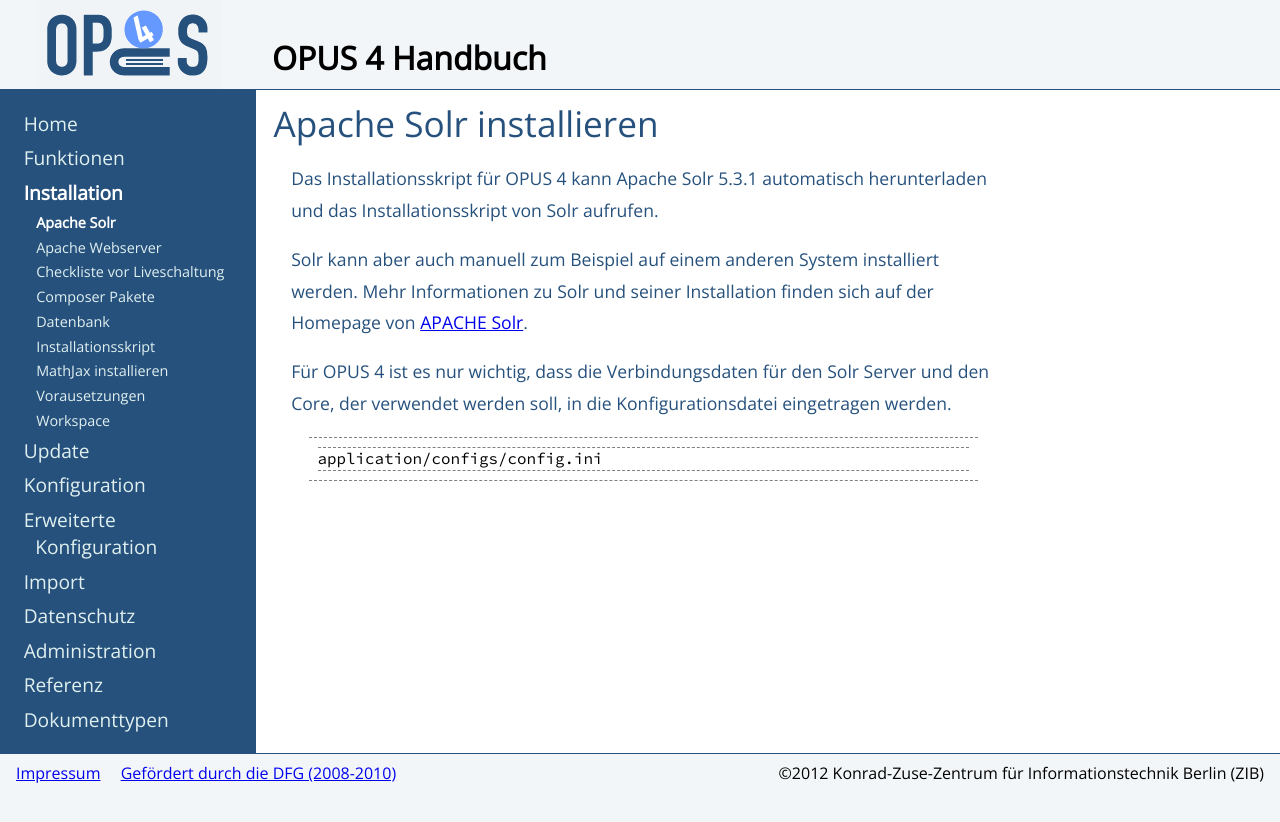
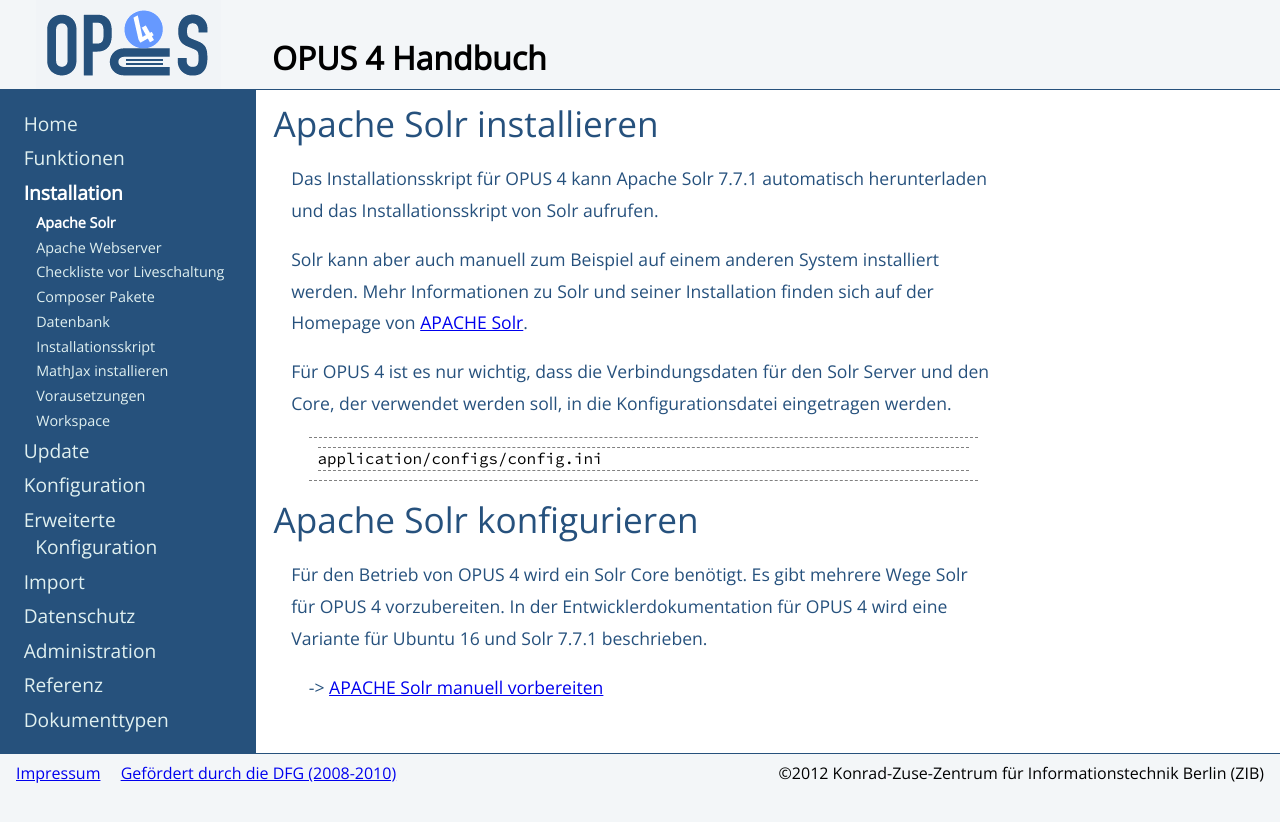
Before and after one commit to OPUS4/userdoc, a Jekyll site: the page built from installation/solr.md, in a window 1280 px wide. Shown: the top 822 px of the page. Built offline with Jekyll 4.4.1, drawn with Linux system fonts in a browser that asks for light colours.

Commit message:
OPUSVIER-3862 User doku for Solr extended.

```diff
--- a/installation/solr.md
+++ b/installation/solr.md
@@ -4,7 +4,7 @@ title: Apache Solr
 
 # Apache Solr installieren
 
-Das Installationsskript für OPUS 4 kann Apache Solr 5.3.1 automatisch
+Das Installationsskript für OPUS 4 kann Apache Solr 7.7.1 automatisch
 herunterladen und das Installationsskript von Solr aufrufen.
 
 Solr kann aber auch manuell zum Beispiel auf einem anderen System
@@ -17,4 +17,14 @@ Konfigurationsdatei eingetragen werden.
 
     application/configs/config.ini
 
+# Apache Solr konfigurieren
+
+Für den Betrieb von OPUS 4 wird ein Solr Core benötigt. Es gibt mehrere
+Wege Solr für OPUS 4 vorzubereiten. In der Entwicklerdokumentation für
+OPUS 4 wird eine Variante für Ubuntu 16 und Solr 7.7.1 beschrieben.
+
+* [APACHE Solr manuell vorbereiten][SOLRSETUP]
+{: class="navlist" }
+
 [SOLRHOME]: http://lucene.apache.org/solr/
+[SOLRSETUP]: http://www.opus-repository.org/devdoc/installation/solrsetupmanuell.html
```
